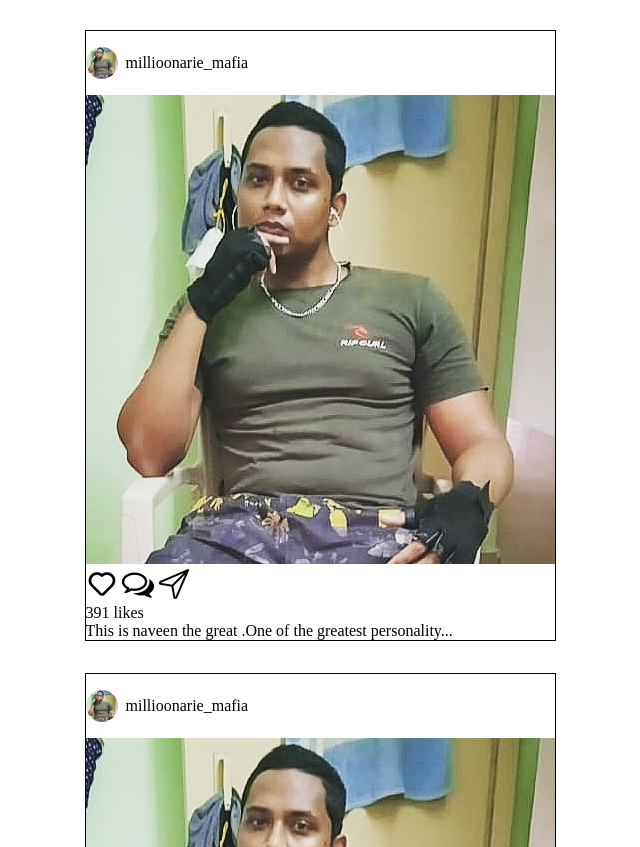
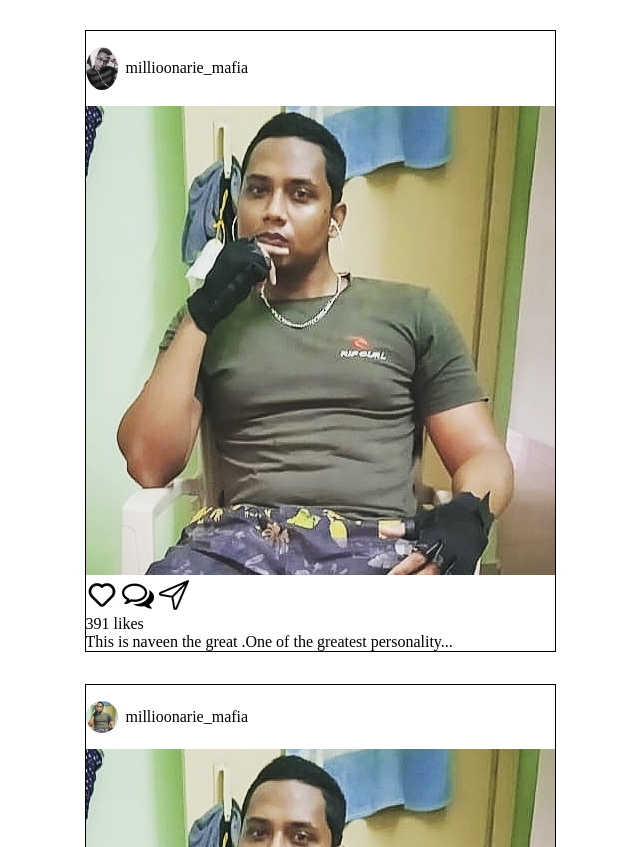
Before and after one commit to NaveenKumarDongre/Instagram-clone, a plain HTML site: page index.html in a window 1280 px wide. Shown: the part 1134-1981 px from the top of the page, without its empty margins (320-960 px from the left). Drawn offline with Linux system fonts and the light colour scheme.

Commit message:
add new image

```diff
--- a/index.html
+++ b/index.html
@@ -103,7 +103,7 @@
       </div>
       <div class="post">
         <div class="post-header">
-          <img src="./imgs/profile.jpeg" alt="user-profile" />
+          <img src="./imgs/1.jpeg" alt="user-profile" />
           <div class="user-name"><p>millioonarie_mafia</p></div>
         </div>
         <div class="post-content">
```
Also changed, not shown: imgs/1.jpeg (added).
